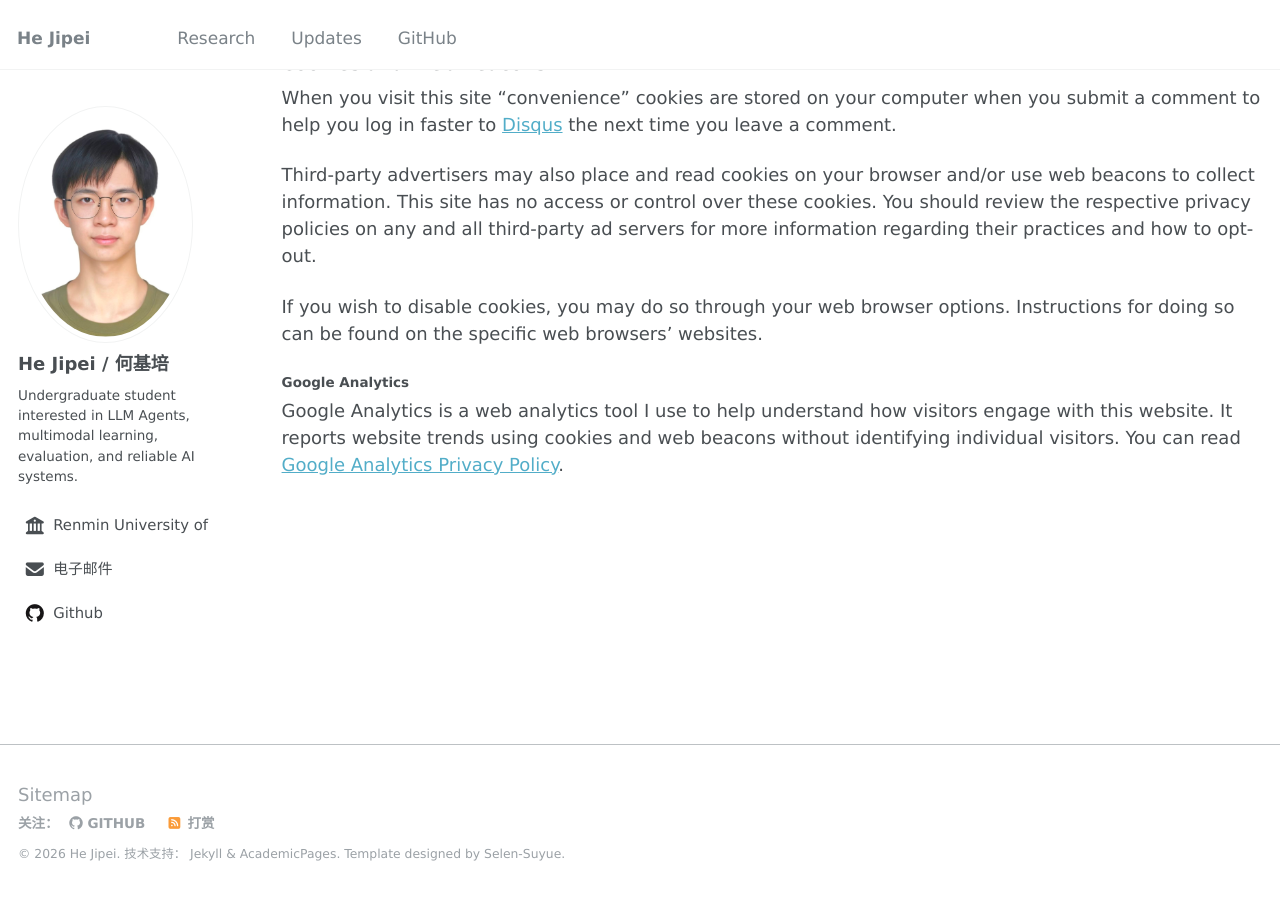
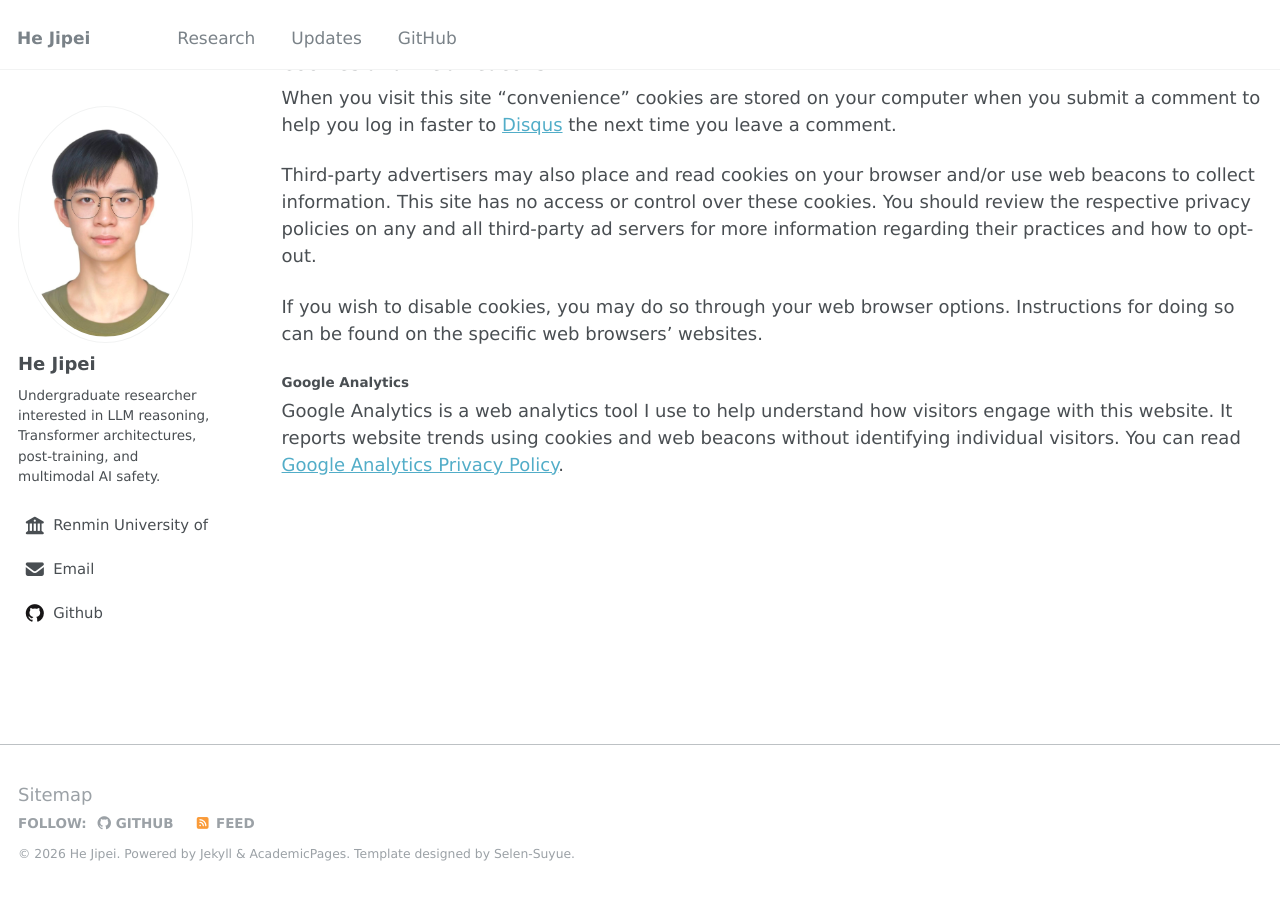
Before and after one commit to UPwith-me/pages, a Jekyll site: the page built from _pages/terms.md, in a window 1280 px wide and 900 px high, scrolled down 808 px. Built offline with Jekyll 4.4.1, drawn with Linux system fonts in a browser that asks for light colours; nearby versions of some CDN libraries; library files that are not in the unit come from our copies.

Commit message:
Update site metadata for English research homepage

```diff
--- a/_config.yml
+++ b/_config.yml
@@ -1,17 +1,17 @@
-locale                   : "zh-CN"
+locale                   : "en-US"
 title                    : "He Jipei"
 title_separator          : "-"
 name                     : "He Jipei"
-description              : &description "何基培的个人主页：LLM Agents、Multimodal、Agent Evaluation、AI Research."
+description              : &description "He Jipei — undergraduate researcher interested in LLM reasoning, Transformer architectures, post-training, and multimodal AI safety."
 url                      : "https://upwith-me.github.io"
 baseurl                  : "/pages"
 repository               : "UPwith-me/pages"
 
 author:
   avatar           : "avatar-photo.jpg"
-  name             : "He Jipei / 何基培"
+  name             : "He Jipei"
   pronouns         :
-  bio              : "Undergraduate student interested in LLM Agents, multimodal learning, evaluation, and reliable AI systems."
+  bio              : "Undergraduate researcher interested in LLM reasoning, Transformer architectures, post-training, and multimodal AI safety."
   location         :
   employer         : "Renmin University of China"
   uri              :
```
